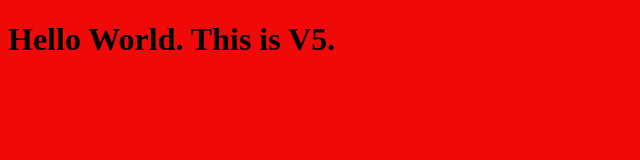
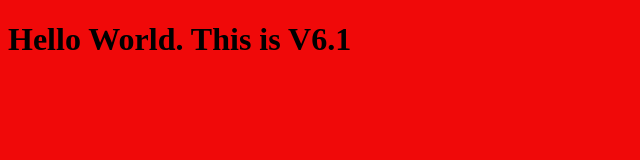
Before and after one commit to Siba-123/Git, a plain HTML site: page index.html in a window 1280 px wide. Shown: the full height of the page, 0-640 px from the left. Drawn offline with Linux system fonts and the light colour scheme.

Commit message:
6.1 Commit

```diff
--- a/index.html
+++ b/index.html
@@ -7,6 +7,6 @@
     <title>Document</title>
 </head>
 <body>
-    <h1>Hello World. This is V5.</h1>
+    <h1>Hello World. This is V6.1</h1>
 </body>
 </html>
```
